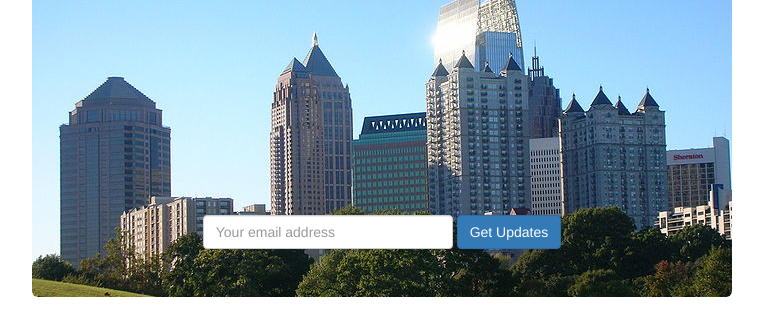
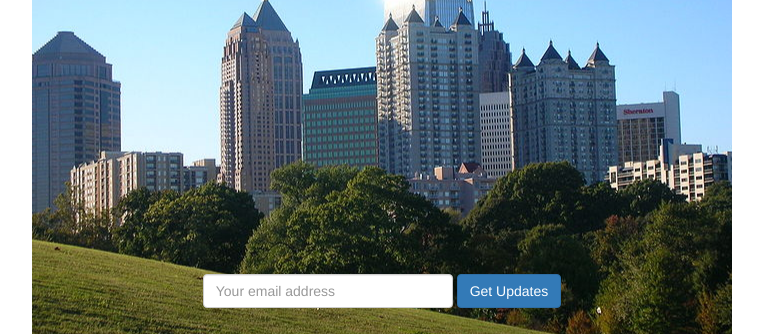
Before and after one commit to CivicTechAtlanta/codeforatlanta.org, a plain HTML site: page index.html in a window 1280 px wide. Shown: the part 263-597 px from the top of the page, without its empty margins (258-1021 px from the left). Drawn offline with nearby package versions, Linux system fonts and the light colour scheme.

Commit message:
Styling tweaks to jumbotron

```diff
--- a/jumbotron-narrow.css
+++ b/jumbotron-narrow.css
@@ -45,8 +45,9 @@ body {
 .jumbotron {
   text-align: center;
   border-bottom: 1px solid #e5e5e5;
-  background-image: url('atlanta-skyline.jpg');
+  background: #fff url('atlanta-skyline.jpg') no-repeat scroll center;
 }
+
 
 
 /* Supporting marketing content */
```
Also changed, not shown: index.html (+1 -2 lines).
